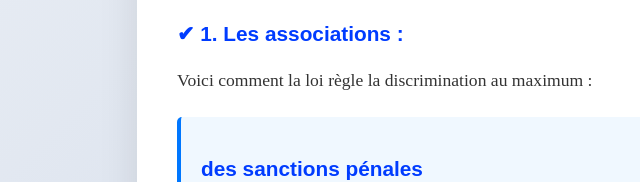
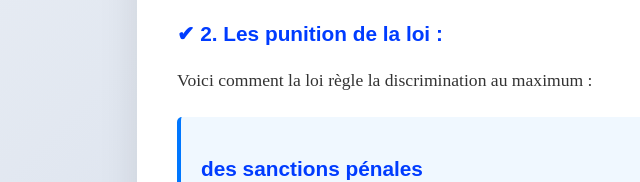
Before and after one commit to shiyon7/emc, a plain HTML site: page les_acteurs.html in a window 1280 px wide. Shown: the part 796-978 px from the top of the page, 53-693 px from the left. Drawn offline with Linux system fonts and the light colour scheme.

Commit message:
modified: all pages

```diff
--- a/les_acteurs.html
+++ b/les_acteurs.html
@@ -39,7 +39,7 @@
         <a href="https://www.apf-francehandicap.org/" target="_blank">https://www.apf-francehandicap.org</a>
       </p>
     </div>
-    <h3>✔ 1. Les associations :</h3>
+    <h3>✔ 2. Les punition de la loi :</h3>
     <p>Voici comment la loi règle la discrimination au maximum :</p>
     <div class="highlight-box">
       <h3>des sanctions pénales</h3>
```
